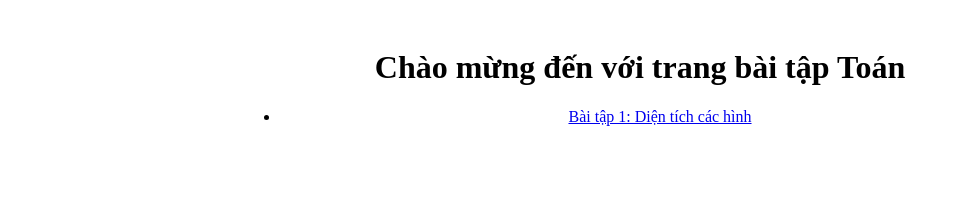
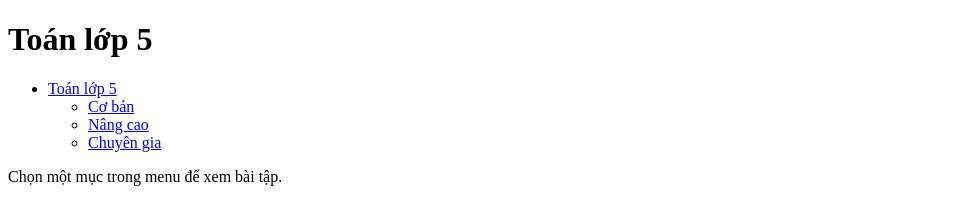
Before and after one commit to thanh1985tq/nhuy.github.io, a plain HTML site: page index.html in a window 1280 px wide. Shown: the whole page, without its empty margins (0-959 px from the left). Drawn offline with Linux system fonts and the light colour scheme.

Commit message:
Update index.html
Add new submenu for Math

```diff
--- a/index.html
+++ b/index.html
@@ -3,16 +3,32 @@
 <head>
     <meta charset="UTF-8">
     <meta name="viewport" content="width=device-width, initial-scale=1.0">
-    <title>Trang chính - Bài tập Toán</title>
-    <link rel="stylesheet" href="styles/main.css"> <!-- Liên kết file CSS -->
+    <title>Toán lớp 5</title>
+    <link rel="stylesheet" href="styles/main.css">
 </head>
 <body>
-    <div class="container">
-        <h1>Chào mừng đến với trang bài tập Toán</h1>
+    <h1>Toán lớp 5</h1>
+
+    <!-- Menu cha -->
+    <nav>
         <ul>
-            <li><a href="Math/Basic/Exercise1.html">Bài tập 1: Diện tích các hình</a></li>
-            <!-- Thêm các liên kết đến các bài tập khác ở đây -->
+            <li>
+                <a href="#">Toán lớp 5</a>
+                <!-- Menu con -->
+                <ul>
+                    <li><a href="Math/Basic/Exercise1.html">Cơ bản</a></li>
+                    <li><a href="Math/Advance/Exercise1.html">Nâng cao</a></li>
+                    <li><a href="Math/Expert/Exercise1.html">Chuyên gia</a></li>
+                </ul>
+            </li>
         </ul>
+    </nav>
+
+    <!-- Nội dung hiển thị -->
+    <div id="content">
+        <p>Chọn một mục trong menu để xem bài tập.</p>
     </div>
+
+    <script src="scripts/main.js"></script>
 </body>
 </html>
```
